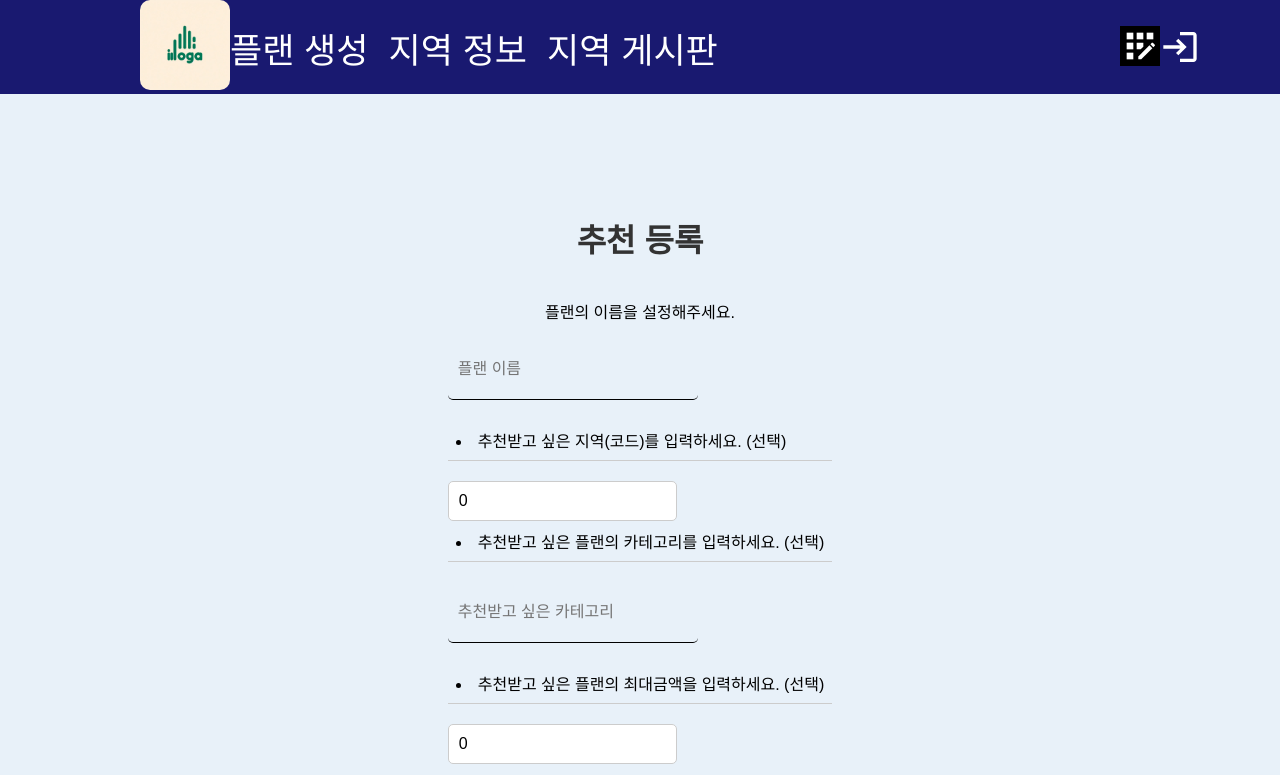
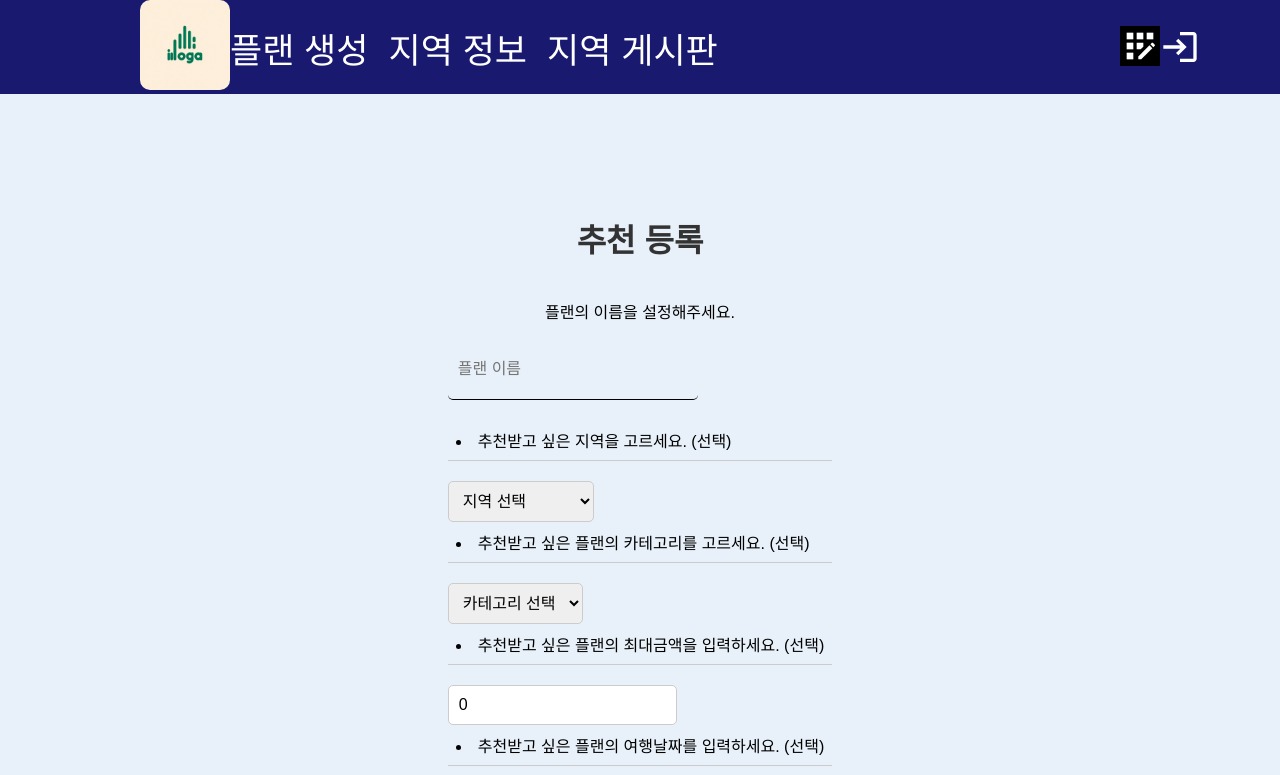
Before and after one commit to sparta-project-illoga/FE, a React (Create React App) app: page /plan/passivity/1 in a window 1280 px wide. Shown: the top 775 px of the page. Built offline with nearby package versions, Linux system fonts and the light colour scheme.

Commit message:
Fix : 플랜 추천 오류 수정

```diff
--- a/src/component/PostCard.jsx
+++ b/src/component/PostCard.jsx
@@ -20,8 +20,6 @@ function PostCard() {
     }
     fetchPlans();
   }, [])
-
-  console.log("plans", plans);
 
   const imageName = plans ? plans.image : '';
   const fullURL = `${process.env.REACT_APP_baseURL}${imageName}`;
--- a/src/page/plan/Passivity.jsx
+++ b/src/page/plan/Passivity.jsx
@@ -4,6 +4,7 @@ import React, { useState, useEffect } from "react";
 import { useParams } from 'react-router-dom';
 import { useCookies } from 'react-cookie';
 
+import { REGIONS } from "../../component/Regions";
 import Member from "../member/Member";
 import "../../component/plan/Passivity.css"
 import { useNavigate } from "react-router-dom";
@@ -46,15 +47,25 @@ function Passivity() {
         setDate(parseInt(event.target.value));
     }
 
+    console.log("category : ", category);
+    console.log("region : ", placeCode);
+
     const handlePassivity = async () => {
         try {
             const requestData = {
                 "name": name,
             };
 
+            if (!name) {
+                alert("플랜의 이름을 입력해주세요.")
+                return;
+            }
+
+            console.log("추천할 때 placeCode : ", placeCode);
+
             // 선택적 필드 추가
-            if (placeCode) {
-                requestData.placeCode = placeCode;
+            if (!Number.isNaN(placeCode) && placeCode > 0) {
+                requestData.placecode = placeCode;
             }
 
             if (category.trim()) {
@@ -68,6 +79,8 @@ function Passivity() {
             if (date) {
                 requestData.date = date;
             }
+
+            console.log("requestData : ", requestData);
             const token = cookies.Authorization.replace('Bearer ', '');
             const response = await axios.patch(`${process.env.REACT_APP_API_URL}/plan/${id}/passivity`,
                 requestData, {
@@ -168,10 +181,38 @@ function Passivity() {
 
             <div className="passivity-input-section">
                 <input type="text" value={name} onChange={handleName} placeholder="플랜 이름" className="passivity-input" />
-                <li>추천받고 싶은 지역(코드)를 입력하세요. (선택)</li>
-                <input type="number" value={placeCode} onChange={handlePlaceCode} placeholder="추천받고 싶은 지역" className="passivity-input" />
-                <li>추천받고 싶은 플랜의 카테고리를 입력하세요. (선택)</li>
-                <input type="text" value={category} onChange={handleCategory} placeholder="추천받고 싶은 카테고리" className="passivity-input" />
+                <li>추천받고 싶은 지역을 고르세요. (선택)</li>
+                <select
+                    className="passivity-input"
+                    value={placeCode}
+                    onChange={handlePlaceCode}
+                >
+                    <option value="">
+                        지역 선택
+                    </option>
+                    {REGIONS.map((region) => (
+                        <option key={region.areaCode} value={region.areaCode}>
+                            {region.name}
+                        </option>
+                    ))}
+                </select>
+                <li>추천받고 싶은 플랜의 카테고리를 고르세요. (선택)</li>
+                <select
+                    value={category}
+                    onChange={handleCategory}
+                    className="passivity-input"
+                >
+                    <option value="">카테고리 선택</option>
+                    <option value="MOUNTAIN">MOUNTAIN</option>
+                    <option value="OCEAN">OCEAN</option>
+                    <option value="REST">REST</option>
+                    <option value="TOUR">TOUR</option>
+                    <option value="SINGLE">SINGLE</option>
+                    <option value="COUPLE">COUPLE</option>
+                    <option value="TEAM">TEAM</option>
+                    <option value="QUIET">QUIET</option>
+                    <option value="NOISY">NOISY</option>
+                </select>
                 <li>추천받고 싶은 플랜의 최대금액을 입력하세요. (선택)</li>
                 <input type="number" value={money} onChange={handleMoney} placeholder="추천받고 싶은 금액" className="passivity-input" />
                 <li>추천받고 싶은 플랜의 여행날짜를 입력하세요. (선택)</li>
```
